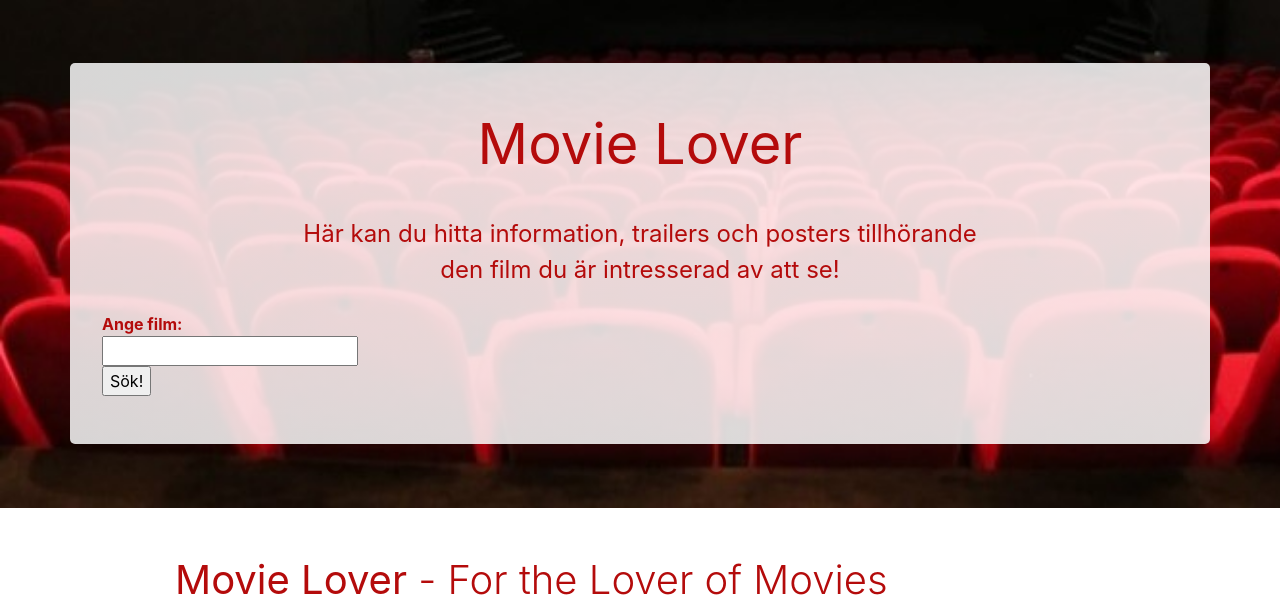
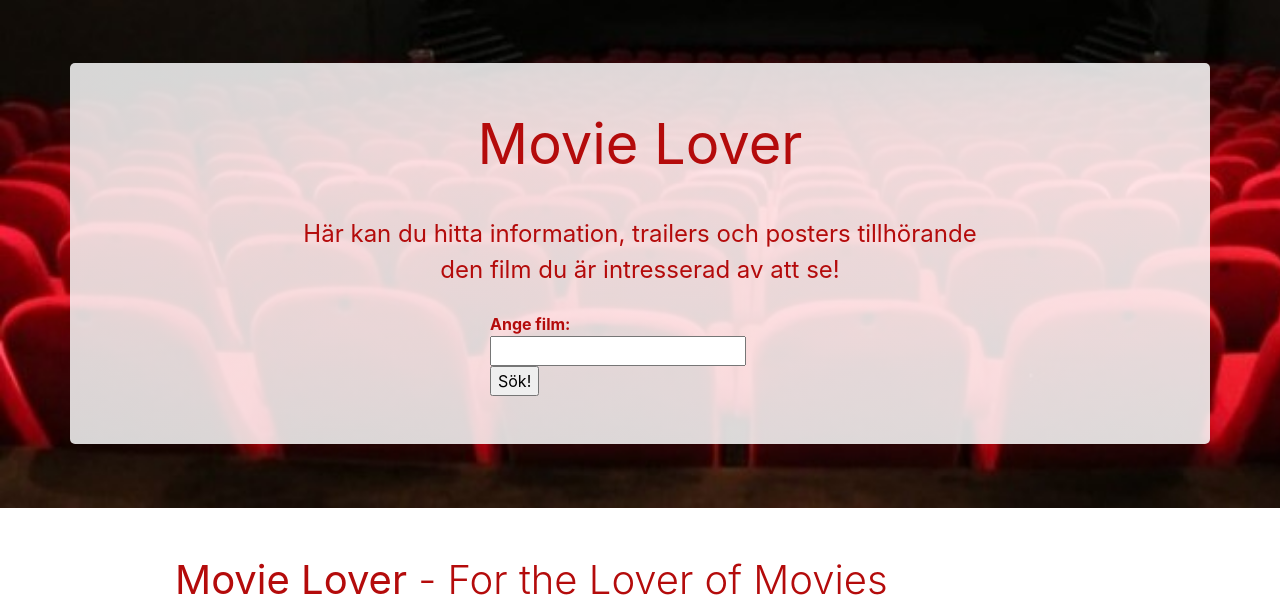
Before and after one commit to maxRudander/movie-lover, a Flask app: page / in a window 1280 px wide. Shown: the part 57-660 px from the top of the page. Run offline with Flask 2, Linux system fonts and the light colour scheme; some libraries are stand-ins or nearby versions.

Commit message:
Small change with search bar

```diff
--- a/Topcats/static/css/style.css
+++ b/Topcats/static/css/style.css
@@ -125,7 +125,8 @@ h1.home {
 	text-align: center;
 }
 
-div.search_field {
+div.search-field {
+	width: 300px; /* Är inte helt centrerad */
 	margin-left: auto;
 	margin-right: auto;
 }
--- a/Topcats/templates/index.html
+++ b/Topcats/templates/index.html
@@ -8,7 +8,7 @@
 			<p>
 				Här kan du hitta information, trailers och posters tillhörande den film du är intresserad av att se!
 			</p>
-			<div class="search_field">
+			<div class="search-field">
 				<form action="/action_page.php">
 					<strong>Ange film:<br></strong>
 					<input type="text" name="firstname"><br>
```
